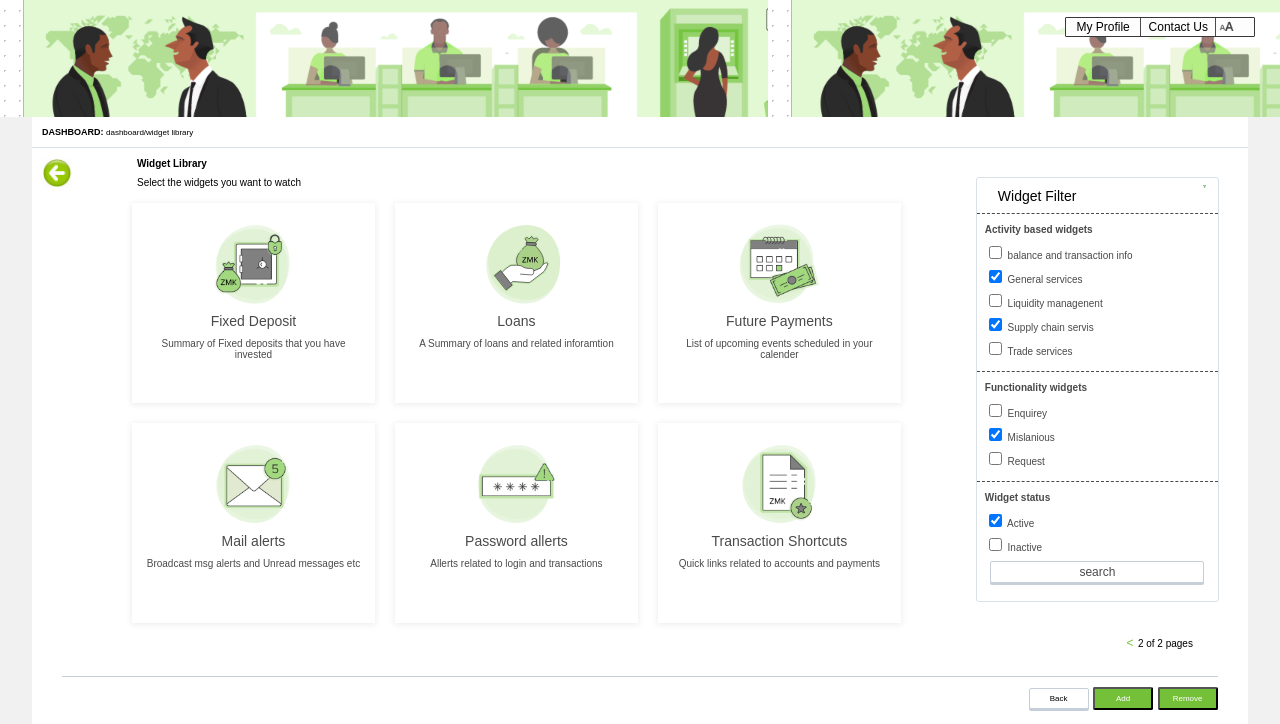
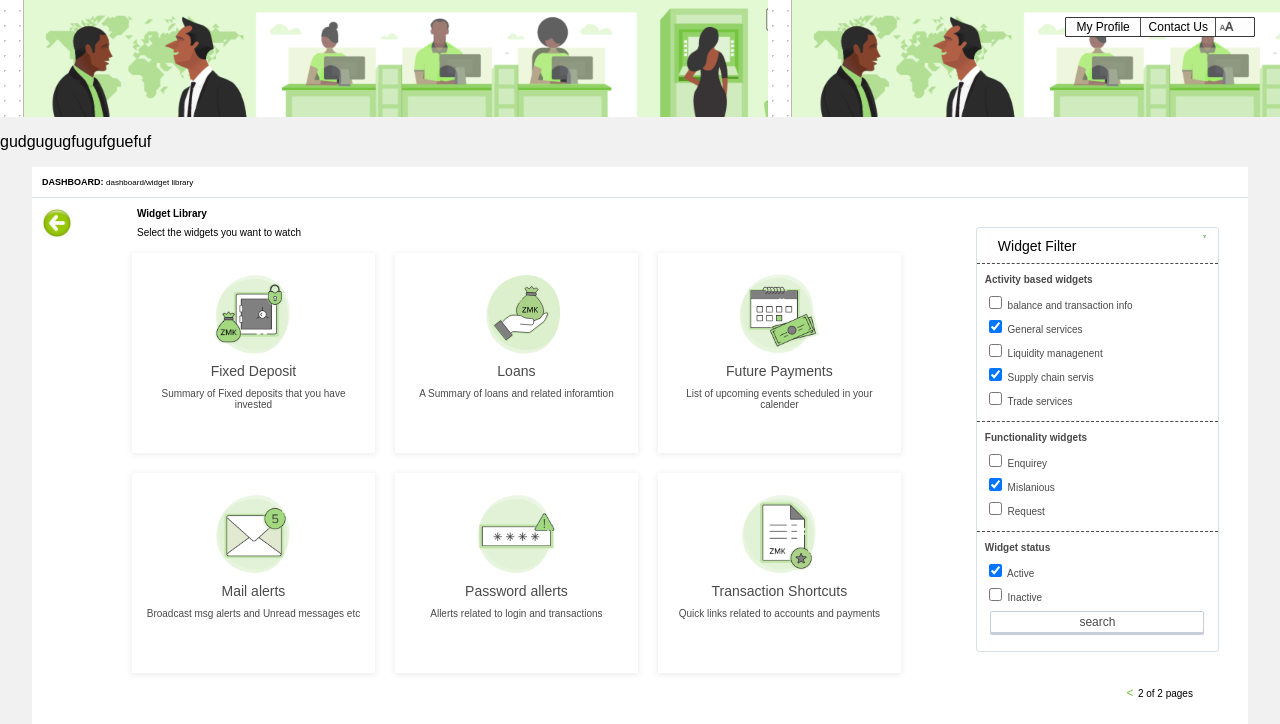
Before and after one commit to sunilkumar060/sunils-project, a plain HTML site: page index.html in a window 1280 px wide. Shown: the part 56-780 px from the top of the page. Drawn offline with Linux system fonts and the light colour scheme.

Commit message:
paragraph change

```diff
--- a/index.html
+++ b/index.html
@@ -47,6 +47,7 @@
 
                 </div>
            </div>
+           <p>gudgugugfugufguefuf</p>
             <div class="body-section clearfix">
                    <div class="dashboard-bar" >
                        <div class="dash">DASHBOARD:</div>
```
